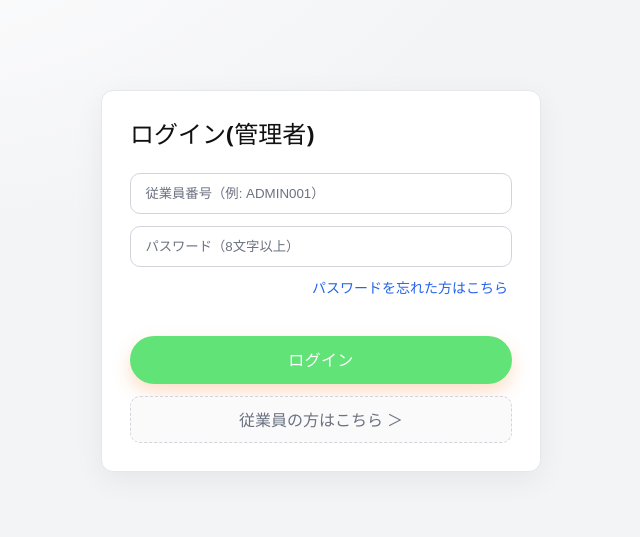
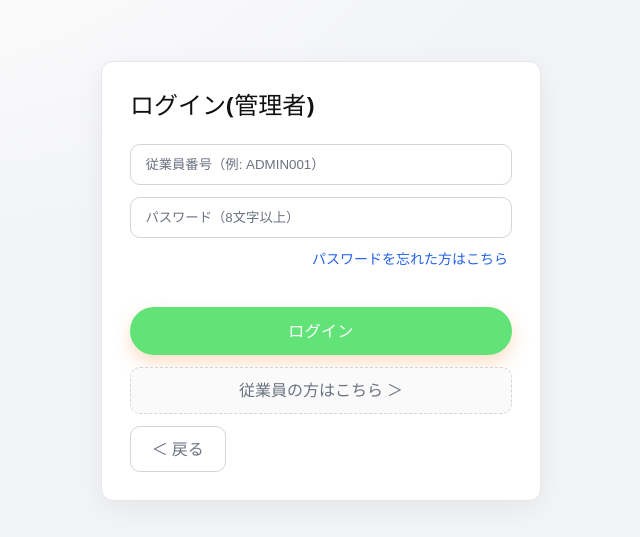
Before and after one commit to kei0101xw/web-shift-manager, a React (Vite) app in the folder frontend/: page /loginmanager in a window 1280 px wide. Shown: the part 119-656 px from the top of the page, without its empty margins (319-959 px from the left). Built offline with nearby package versions, Linux system fonts and the light colour scheme.

Commit message:
[add]戻るボタンの追加

```diff
--- a/frontend/src/pages/LoginEmployee/LoginEmployee.css
+++ b/frontend/src/pages/LoginEmployee/LoginEmployee.css
@@ -185,6 +185,41 @@
   transform: translateY(0);
 }
 
+.login-form-back-button {
+  display: inline-flex;
+  justify-content: center;
+  align-items: center;
+  width: 25%;
+  margin-top: 0.75rem;
+  padding: 0.65rem 1rem;
+  font-weight: 600;
+  color: var(--muted);
+  background-color: transparent;
+  border: 1px solid var(--input-border);
+  border-radius: 10px;
+  text-decoration: none;
+  cursor: pointer;
+  transition: background-color 0.15s ease, color 0.15s ease,
+    border-color 0.15s ease, transform 0.06s ease;
+}
+
+.login-form-back-button:hover {
+  background-color: #f3f4f6;
+  color: #111827;
+  border-color: #cbd5e1;
+  transform: translateY(-1px);
+}
+
+.login-form-back-button:active {
+  transform: translateY(0);
+}
+
+/* フォーカス可視化 */
+.login-form-back-button:focus-visible {
+  outline: none;
+  box-shadow: 0 0 0 3px rgba(37, 99, 235, 0.25);
+}
+
 /* 視覚的非表示 */
 .sr-only {
   position: absolute;
--- a/frontend/src/pages/LoginEmployee/LoginEmployee.jsx
+++ b/frontend/src/pages/LoginEmployee/LoginEmployee.jsx
@@ -111,6 +111,13 @@ export default function LoginEmployee() {
           <Link to="/loginmanager" className="login-form-admin-button">
             管理者の方はこちら ＞
           </Link>
+          <button
+            type="button"
+            className="login-form-back-button"
+            onClick={() => nav("/")}
+          >
+            ＜ 戻る
+          </button>
         </form>
       </div>
     </div>
--- a/frontend/src/pages/LoginManager/LoginManager.css
+++ b/frontend/src/pages/LoginManager/LoginManager.css
@@ -184,6 +184,41 @@
   transform: translateY(0);
 }
 
+.login-form-back-button {
+  display: inline-flex;
+  justify-content: center;
+  align-items: center;
+  width: 25%;
+  margin-top: 0.75rem;
+  padding: 0.65rem 1rem;
+  font-weight: 600;
+  color: var(--muted);
+  background-color: transparent;
+  border: 1px solid var(--input-border);
+  border-radius: 10px;
+  text-decoration: none;
+  cursor: pointer;
+  transition: background-color 0.15s ease, color 0.15s ease,
+    border-color 0.15s ease, transform 0.06s ease;
+}
+
+.login-form-back-button:hover {
+  background-color: #f3f4f6;
+  color: #111827;
+  border-color: #cbd5e1;
+  transform: translateY(-1px);
+}
+
+.login-form-back-button:active {
+  transform: translateY(0);
+}
+
+/* フォーカス可視化 */
+.login-form-back-button:focus-visible {
+  outline: none;
+  box-shadow: 0 0 0 3px rgba(37, 99, 235, 0.25);
+}
+
 /* ダークモード */
 @media (prefers-color-scheme: dark) {
   :root {
--- a/frontend/src/pages/LoginManager/LoginManager.jsx
+++ b/frontend/src/pages/LoginManager/LoginManager.jsx
@@ -102,6 +102,13 @@ export default function LoginManager() {
           <Link to="/loginemployee" className="login-form__employee-button">
             従業員の方はこちら ＞
           </Link>
+          <button
+            type="button"
+            className="login-form-back-button"
+            onClick={() => nav("/")}
+          >
+            ＜ 戻る
+          </button>
         </form>
       </div>
     </div>
```
